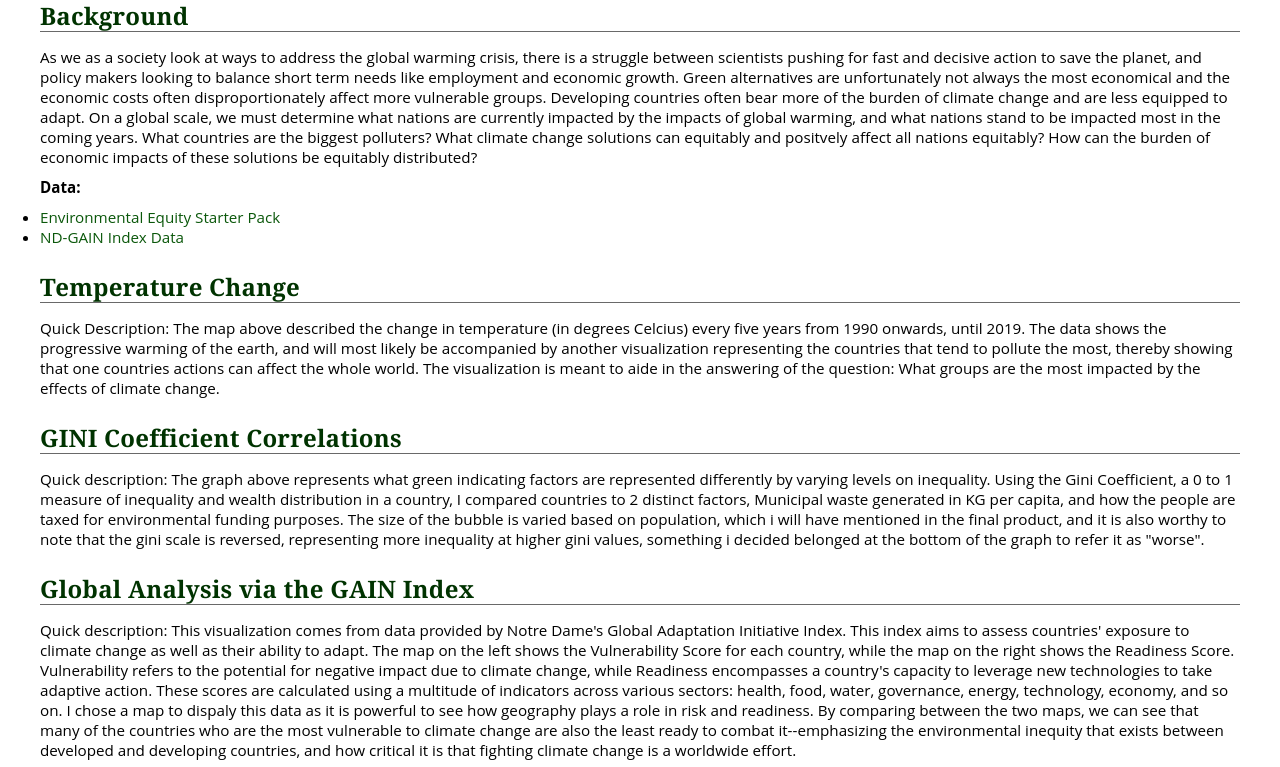
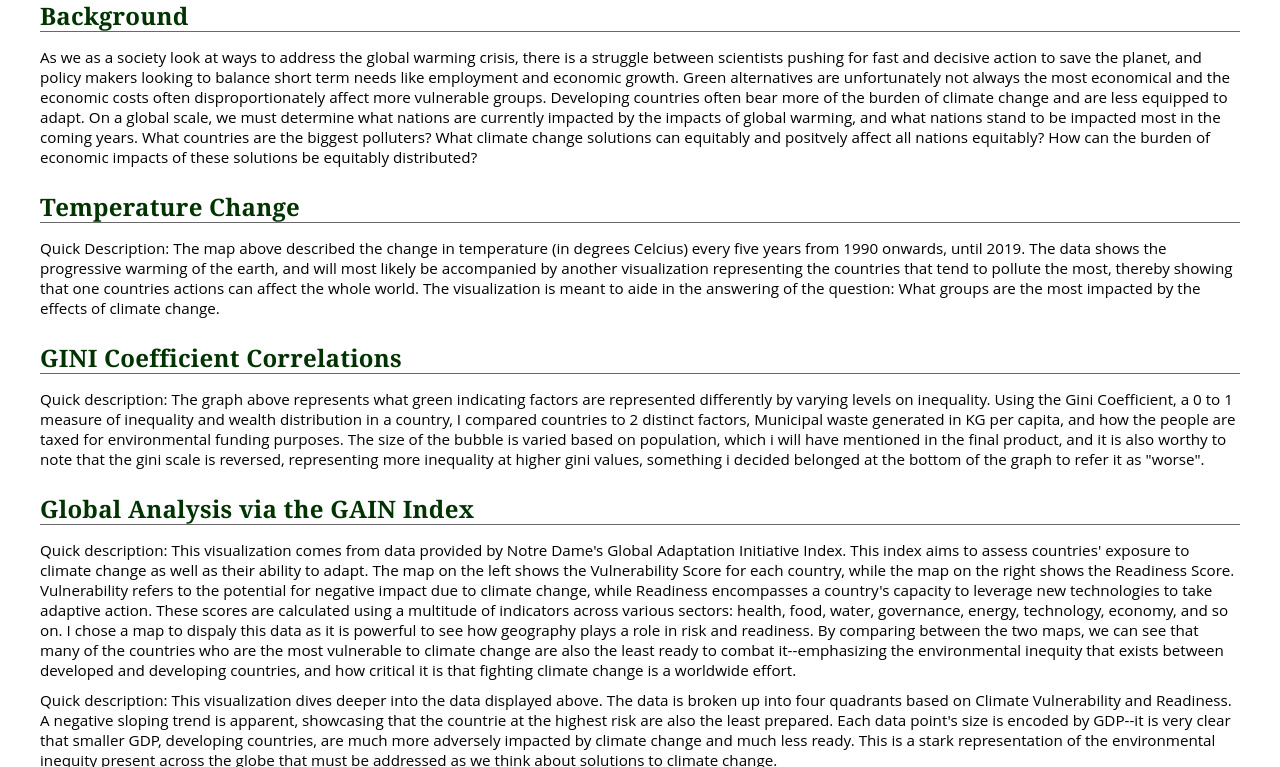
Before and after one commit to cse412-21w/environmental-equity, a website built with Parcel: page docs/index.html in a window 1280 px wide. Shown: the part 62-829 px from the top of the page. Built offline with nearby package versions, Linux system fonts and the light colour scheme.

Commit message:
Update index.html

```diff
--- a/docs/index.html
+++ b/docs/index.html
@@ -17,13 +17,6 @@
         </p>
       </section>
       <section>
-        <p><strong>Data:
-            </strong>
-            <ul>
-                <li><a href="https://www.kaggle.com/seraphimstreets/environmentequity-starterpack">Environmental Equity Starter Pack</a></li>
-                <li><a href="https://gain.nd.edu/our-work/country-index/download-data">ND-GAIN Index Data</a></li>
-            </ul>
-        </p>
       <section id = "temperatureChangeMap">
           <h2>Temperature Change</h2>
           <div class='tableauPlaceholder' id='viz1614292660146' style='position: relative'>
```
